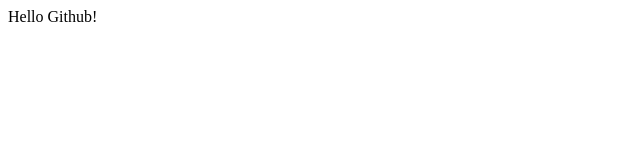
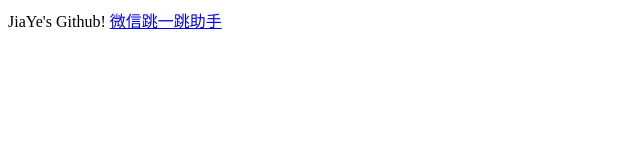
Before and after one commit to planet0104/planet0104.github.io, a plain HTML site: page index.html in a window 1280 px wide. Shown: the whole page, without its empty margins (0-640 px from the left). Drawn offline with Linux system fonts and the light colour scheme.

Commit message:
Update index.html

```diff
--- a/index.html
+++ b/index.html
@@ -1,8 +1,7 @@
 <!DOCTYPE HTML>
 <html>
 <body>
-
-Hello Github!
-
+JiaYe's Github!
+  <a href="http://app.fangte.site">微信跳一跳助手</a>
 </body>
 </html>
```
